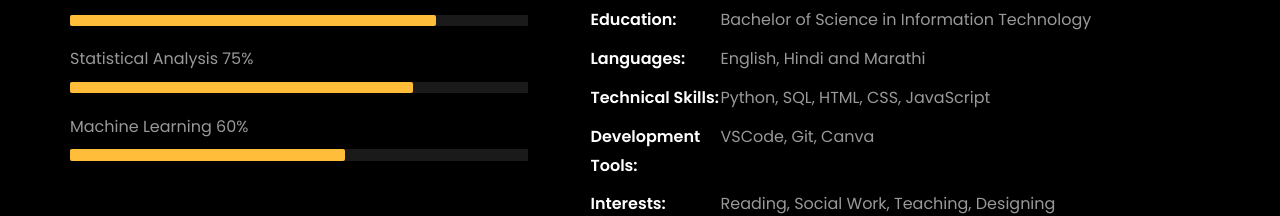
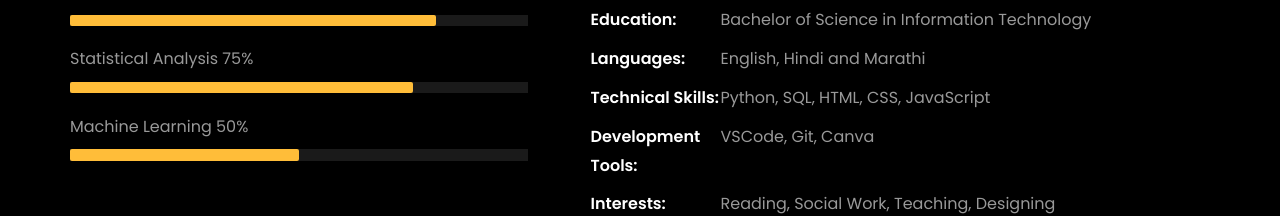
Before and after one commit to Sunita-19/Portfolio_Website, a plain HTML site: page Portfolio/index.html in a window 1280 px wide. Shown: the part 1245-1461 px from the top of the page. Drawn offline with Linux system fonts and the light colour scheme; files whose address does not match are found by name.

Commit message:
Changes made

```diff
--- a/Portfolio/index.html
+++ b/Portfolio/index.html
@@ -253,9 +253,9 @@
 											aria-valuemax="100"></div>
 									</div>
 
-									<span>Machine Learning</span> <span class="pull-right">60%</span>
+									<span>Machine Learning</span> <span class="pull-right">50%</span>
 									<div class="progress">
-										<div class="progress-bar" role="progressbar" style="width: 60%" aria-valuenow="80" aria-valuemin="0"
+										<div class="progress-bar" role="progressbar" style="width: 50%" aria-valuenow="80" aria-valuemin="0"
 											aria-valuemax="100"></div>
 									</div>
 								</div>
```
